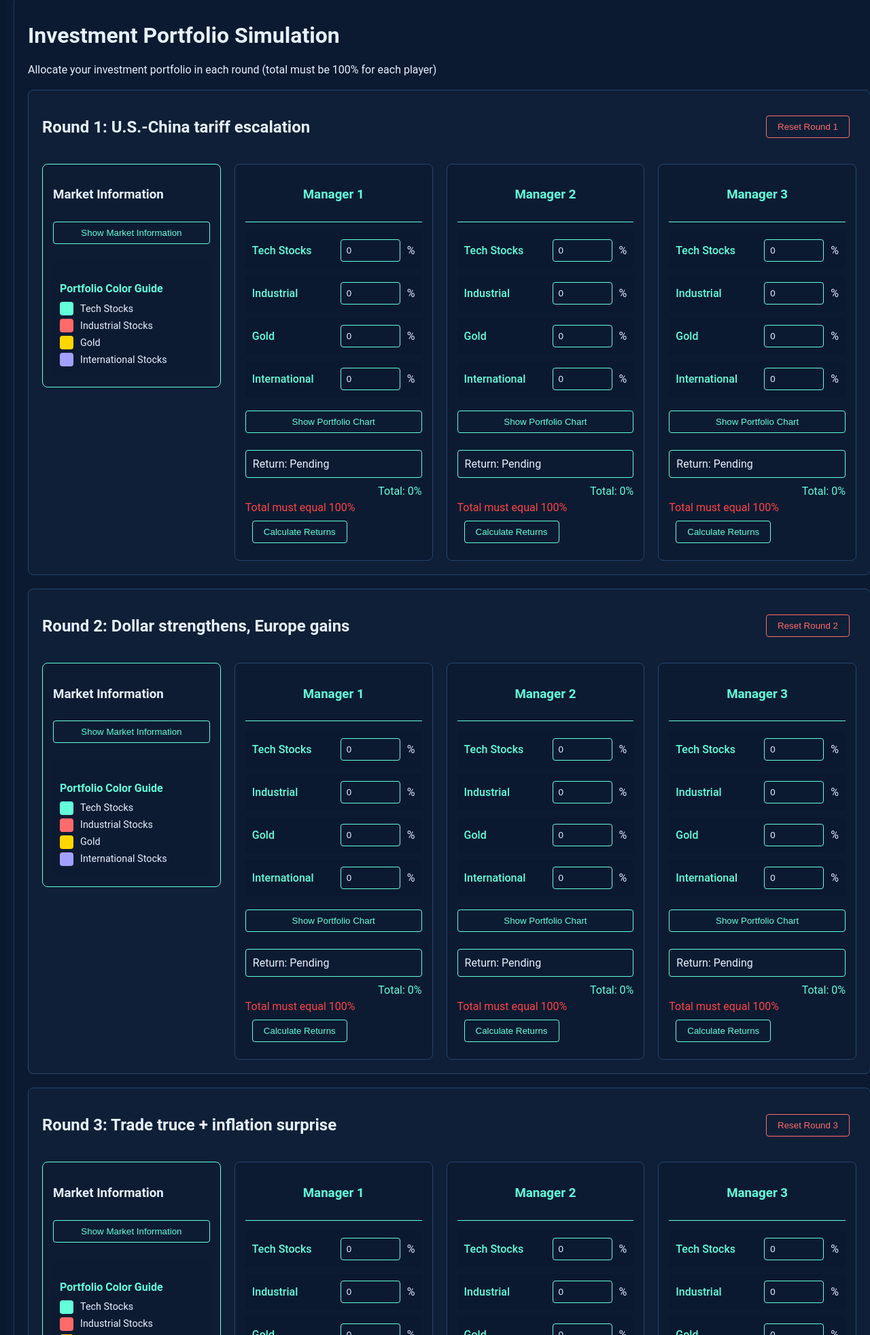
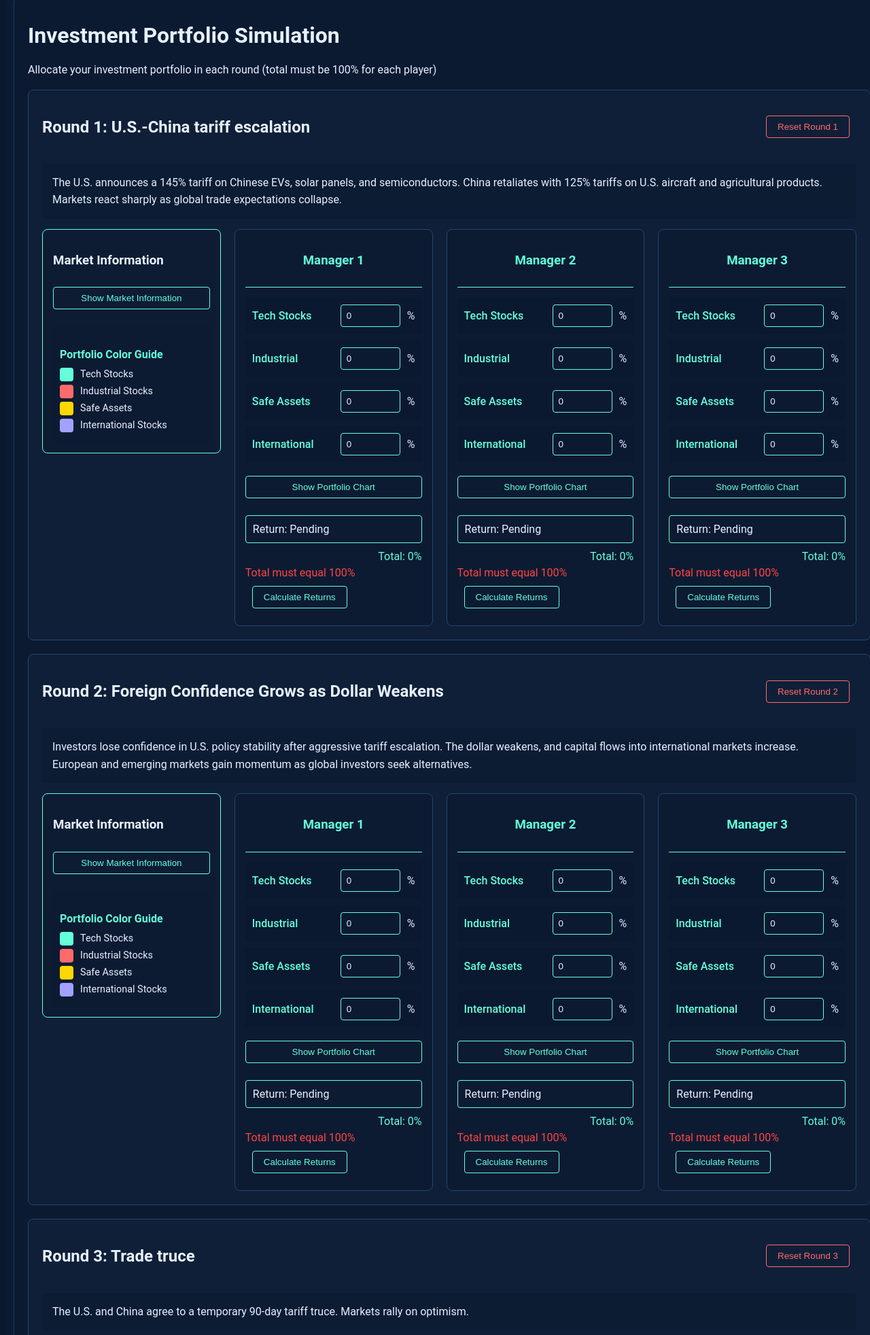
Before and after one commit to haoqianzou/International-Business-Tariff-and-inverstment-simulation, a plain HTML site: page index.html in a window 1280 px wide. Shown: the part 1902-3866 px from the top of the page at 68% size. Drawn offline with nearby package versions, Linux system fonts and the light colour scheme; a web font is replaced by a local one.

Commit message:
Update index.html

```diff
--- a/index.html
+++ b/index.html
@@ -381,13 +381,12 @@
             <h3><span class="emoji-bullet">📜</span>Game Rules</h3>
             <ul style="line-height: 1.6; margin-left: 20px;">
                 <li><strong>Round System:</strong> The game consists of 3 independent rounds. At the end of each round, all assets are automatically liquidated, and players start fresh in the next round.</li>
-                <li><strong>Asset Allocation:</strong> In each round, players must allocate 100% of their portfolio across five asset classes:
+                <li><strong>Asset Allocation:</strong> In each round, players must allocate 100% of their portfolio across four asset classes:
                     <ul style="margin-left: 20px; margin-top: 5px;">
-                        <li>Tech Stocks</li>
-                        <li>Industrial Stocks</li>
-                        <li>Gold</li>
-                        <!-- <li>Bonds</li> -->
-                        <li>International Stocks</li>
+                        <li>Tech Stocks (e.g., semiconductor manufacturers, software companies, EV makers)</li>
+                        <li>Industrial Stocks (e.g., manufacturing, aerospace, agricultural machinery)</li>
+                        <li>Safe Assets (e.g., government bonds, gold, defensive utilities)</li>
+                        <li>International Stocks (e.g., European and Asian market ETFs, emerging markets)</li>
                     </ul>
                 </li>
                 <li><strong>Simplified Assumptions:</strong>
@@ -423,6 +422,13 @@
                 <h2>Round 1: U.S.-China tariff escalation</h2>
                 <button class="reset-round" onclick="resetRound(1)">Reset Round 1</button>
             </div>
+            <div style="margin: 15px 0; padding: 15px; background: rgba(13, 28, 51, 0.9); border-radius: 4px;">
+                <p style="color: #e6f1ff; line-height: 1.6; margin: 0;">
+                    The U.S. announces a 145% tariff on Chinese EVs, solar panels, and semiconductors.
+                    China retaliates with 125% tariffs on U.S. aircraft and agricultural products.
+                    Markets react sharply as global trade expectations collapse.
+                </p>
+            </div>
             <div class="players-container">
                 <!-- Market Info -->
                 <div class="market-info">
@@ -449,7 +455,7 @@
                                     <td>Exports hit by retaliation; costs increase.</td>
                                 </tr>
                                 <tr>
-                                    <td>Gold</td>
+                                    <td>Safe Assets</td>
                                     <td class="positive-return">+5%</td>
                                     <td>Investors rush to safe-haven assets.</td>
                                 </tr>
@@ -473,7 +479,7 @@
                         </div>
                         <div class="color-item">
                             <div class="color-box" style="background-color: #ffd700;"></div>
-                            <span class="color-label">Gold</span>
+                            <span class="color-label">Safe Assets</span>
                         </div>
                         <div class="color-item">
                             <div class="color-box" style="background-color: #a3a1ff;"></div>
@@ -498,7 +504,7 @@
                         <span>%</span>
                     </div>
                     <div class="allocation-row">
-                        <span class="asset-label">Gold</span>
+                        <span class="asset-label">Safe Assets</span>
                         <input type="number" class="percentage-input" id="gold_1_1" min="0" max="100" value="20" onchange="updateAllocation(1, 1)">
                         <span>%</span>
                     </div>
@@ -534,7 +540,7 @@
                         <span>%</span>
                     </div>
                     <div class="allocation-row">
-                        <span class="asset-label">Gold</span>
+                        <span class="asset-label">Safe Assets</span>
                         <input type="number" class="percentage-input" id="gold_1_2" min="0" max="100" value="20" onchange="updateAllocation(1, 2)">
                         <span>%</span>
                     </div>
@@ -570,7 +576,7 @@
                         <span>%</span>
                     </div>
                     <div class="allocation-row">
-                        <span class="asset-label">Gold</span>
+                        <span class="asset-label">Safe Assets</span>
                         <input type="number" class="percentage-input" id="gold_1_3" min="0" max="100" value="20" onchange="updateAllocation(1, 3)">
                         <span>%</span>
                     </div>
@@ -595,8 +601,15 @@
         <!-- Round 2 -->
         <div class="round-container">
             <div class="round-title">
-                <h2>Round 2: Dollar strengthens, Europe gains</h2>
+                <h2>Round 2: Foreign Confidence Grows as Dollar Weakens</h2>
                 <button class="reset-round" onclick="resetRound(2)">Reset Round 2</button>
+            </div>
+            <div style="margin: 15px 0; padding: 15px; background: rgba(13, 28, 51, 0.9); border-radius: 4px;">
+                <p style="color: #e6f1ff; line-height: 1.6; margin: 0;">
+                    Investors lose confidence in U.S. policy stability after aggressive tariff escalation.
+                    The dollar weakens, and capital flows into international markets increase.
+                    European and emerging markets gain momentum as global investors seek alternatives.
+                </p>
             </div>
             <div class="players-container">
                 <!-- Market Info -->
@@ -615,23 +628,23 @@
                             <tbody>
                                 <tr>
                                     <td>Tech</td>
-                                    <td class="negative-return">-2%</td>
-                                    <td>Strong dollar reduces overseas earnings value.</td>
+                                    <td class="negative-return">-3%</td>
+                                    <td>Still pressured by trade uncertainty and supply disruptions</td>
                                 </tr>
                                 <tr>
                                     <td>Industrial</td>
-                                    <td class="negative-return">-3%</td>
-                                    <td>Exports become less competitive globally.</td>
+                                    <td class="negative-return">-2%</td>
+                                    <td>Less damage this round, but sentiment remains weak</td>
                                 </tr>
                                 <tr>
-                                    <td>Gold</td>
-                                    <td class="positive-return">+2%</td>
-                                    <td>Maintains value as currency hedge.</td>
+                                    <td>Safe Assets</td>
+                                    <td class="positive-return">+3%</td>
+                                    <td>Dollar weakness and continued uncertainty boost demand</td>
                                 </tr>
                                 <tr>
                                     <td>International</td>
                                     <td class="positive-return">+6%</td>
-                                    <td>European stocks gain from stronger Euro.</td>
+                                    <td>Strong capital inflows as investors diversify out of U.S. markets</td>
                                 </tr>
                             </tbody>
                         </table>
@@ -648,7 +661,7 @@
                         </div>
                         <div class="color-item">
                             <div class="color-box" style="background-color: #ffd700;"></div>
-                            <span class="color-label">Gold</span>
+                            <span class="color-label">Safe Assets</span>
                         </div>
                         <div class="color-item">
                             <div class="color-box" style="background-color: #a3a1ff;"></div>
@@ -673,7 +686,7 @@
                         <span>%</span>
                     </div>
                     <div class="allocation-row">
-                        <span class="asset-label">Gold</span>
+                        <span class="asset-label">Safe Assets</span>
                         <input type="number" class="percentage-input" id="gold_2_1" min="0" max="100" value="20" onchange="updateAllocation(2, 1)">
                         <span>%</span>
                     </div>
@@ -709,7 +722,7 @@
                         <span>%</span>
                     </div>
                     <div class="allocation-row">
-                        <span class="asset-label">Gold</span>
+                        <span class="asset-label">Safe Assets</span>
                         <input type="number" class="percentage-input" id="gold_2_2" min="0" max="100" value="20" onchange="updateAllocation(2, 2)">
                         <span>%</span>
                     </div>
@@ -745,7 +758,7 @@
                         <span>%</span>
                     </div>
                     <div class="allocation-row">
-                        <span class="asset-label">Gold</span>
+                        <span class="asset-label">Safe Assets</span>
                         <input type="number" class="percentage-input" id="gold_2_3" min="0" max="100" value="20" onchange="updateAllocation(2, 3)">
                         <span>%</span>
                     </div>
@@ -770,8 +783,15 @@
         <!-- Round 3 -->
         <div class="round-container">
             <div class="round-title">
-                <h2>Round 3: Trade truce + inflation surprise</h2>
+                <h2>Round 3: Trade truce</h2>
                 <button class="reset-round" onclick="resetRound(3)">Reset Round 3</button>
+            </div>
+            <div style="margin: 15px 0; padding: 15px; background: rgba(13, 28, 51, 0.9); border-radius: 4px;">
+                <p style="color: #e6f1ff; line-height: 1.6; margin: 0;">
+                    The U.S. and China agree to a temporary 90-day tariff truce. Markets rally on optimism.
+                    <!-- However, U.S. inflation data unexpectedly comes in high, sparking concern about interest rate hikes
+                    and eroding bond market confidence. -->
+                </p>
             </div>
             <div class="players-container">
                 <!-- Market Info -->
@@ -799,7 +819,7 @@
                                     <td>Trade resolution improves business outlook.</td>
                                 </tr>
                                 <tr>
-                                    <td>Gold</td>
+                                    <td>Safe Assets</td>
                                     <td class="negative-return">-3%</td>
                                     <td>Safe haven demand falls as risks decrease.</td>
                                 </tr>
@@ -823,7 +843,7 @@
                         </div>
                         <div class="color-item">
                             <div class="color-box" style="background-color: #ffd700;"></div>
-                            <span class="color-label">Gold</span>
+                            <span class="color-label">Safe Assets</span>
                         </div>
                         <div class="color-item">
                             <div class="color-box" style="background-color: #a3a1ff;"></div>
@@ -848,7 +868,7 @@
                         <span>%</span>
                     </div>
                     <div class="allocation-row">
-                        <span class="asset-label">Gold</span>
+                        <span class="asset-label">Safe Assets</span>
                         <input type="number" class="percentage-input" id="gold_3_1" min="0" max="100" value="20" onchange="updateAllocation(3, 1)">
                         <span>%</span>
                     </div>
@@ -884,7 +904,7 @@
                         <span>%</span>
                     </div>
                     <div class="allocation-row">
-                        <span class="asset-label">Gold</span>
+                        <span class="asset-label">Safe Assets</span>
                         <input type="number" class="percentage-input" id="gold_3_2" min="0" max="100" value="20" onchange="updateAllocation(3, 2)">
                         <span>%</span>
                     </div>
@@ -920,7 +940,7 @@
                         <span>%</span>
                     </div>
                     <div class="allocation-row">
-                        <span class="asset-label">Gold</span>
+                        <span class="asset-label">Safe Assets</span>
                         <input type="number" class="percentage-input" id="gold_3_3" min="0" max="100" value="20" onchange="updateAllocation(3, 3)">
                         <span>%</span>
                     </div>
@@ -963,7 +983,7 @@
         };
         const assetReturns = {
             1: { tech: -10, ind: -8, gold: 5, intl: 4 },
-            2: { tech: -2, ind: -3, gold: 2, intl: 6 },
+            2: { tech: -3, ind: -2, gold: 3, intl: 6 },
             3: { tech: 6, ind: 5, gold: -3, intl: 2 }
         };
         let charts = {};
@@ -995,7 +1015,7 @@
             const chart = new Chart(ctx, {
                 type: 'pie',
                 data: {
-                    labels: ['Tech Stocks', 'Industrial Stocks', 'Gold', 'International Stocks'],
+                    labels: ['Tech Stocks', 'Industrial Stocks', 'Safe Assets', 'International Stocks'],
                     datasets: [{
                         data: values,
                         backgroundColor: Object.values(assetColors),
@@ -1096,7 +1116,7 @@
             const names = {
                 'tech': 'Tech Stocks',
                 'ind': 'Industrial Stocks',
-                'gold': 'Gold',
+                'gold': 'Safe Assets',
                 'intl': 'International Stocks'
             };
             return names[asset];
```
